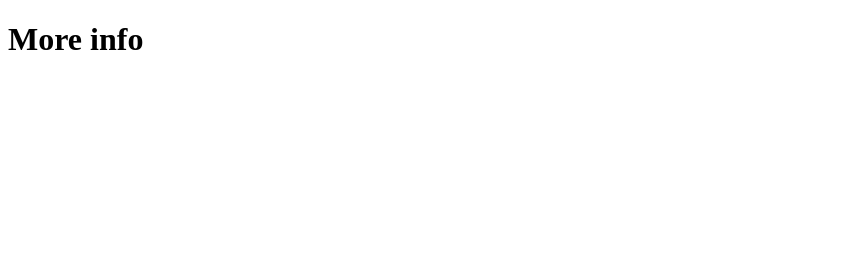
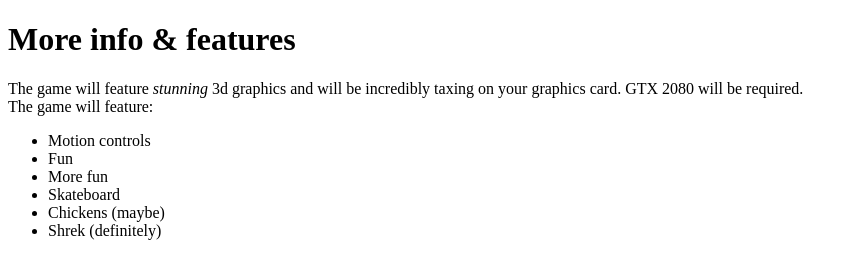
Before and after one commit to Taqqhub/2imd-webtech3-lab1, a plain HTML site: page Features.html in a window 1280 px wide. Shown: the whole page, without its empty margins (0-858 px from the left). Drawn offline with Linux system fonts and the light colour scheme.

Commit message:
All content is finished boys, now you must do the opmaak enzo haha :)

```diff
--- a/Features.html
+++ b/Features.html
@@ -5,7 +5,17 @@
     <title>title</title>
   </head>
   <body>
-  <h1> More info </h1>
-  <p></p>
+  <h1> More info & features </h1>
+<p>The game will feature <i>stunning</i> 3d graphics and will be incredibly taxing on your graphics card. GTX 2080 will be required. <br>
+The game will feature:</p>
+  <ul>
+  <li>Motion controls</li>
+  <li>Fun</li>
+  <li>More fun</li>
+  <li>Skateboard</li>
+  <li>Chickens (maybe)</li>
+  <li>Shrek (definitely)</li>
+</ul>
+
   </body>
 </html>
```
Also changed, not shown: index.html (+1 -0 lines).
